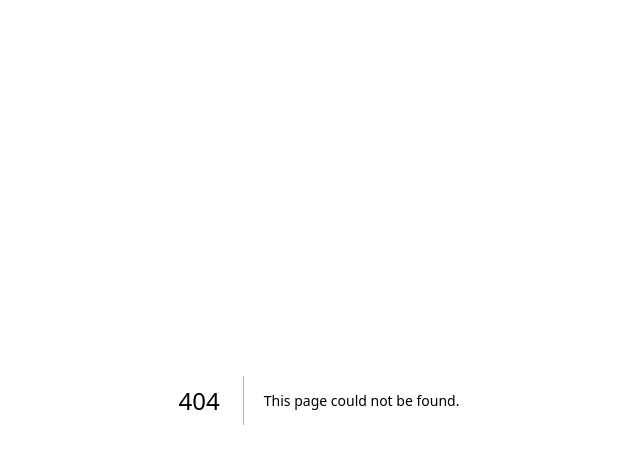
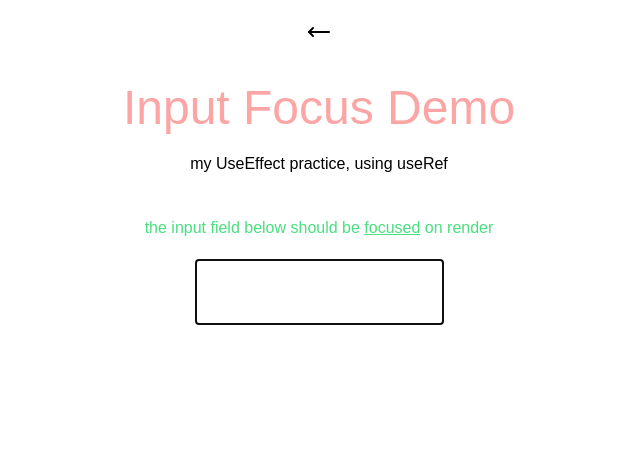
Before and after one commit to Timbobeek/ui_components, a Next.js app: page /inputFocus in a window 1280 px wide. Before the commit this address had no page. Shown: the top 464 px of the page, without its empty margins (321-961 px from the left). Built offline with nearby package versions, Linux system fonts and the light colour scheme.

Commit message:
input focus ready

```diff
--- /dev/null
+++ b/app/inputFocus/page.tsx
@@ -0,0 +1,29 @@
+"use client";
+
+import Link from "next/link";
+import { useEffect, useRef } from "react";
+import { MoveLeft } from "lucide-react";
+
+export default function NextComponent() {
+  const inputRef = useRef<HTMLInputElement>(null);
+
+  useEffect(() => {
+    if (inputRef.current) {
+      inputRef.current.focus();
+    }
+  }, []);
+
+  return (
+    <div className="flex flex-col items-center justify-center">
+      <Link href="/">
+        <MoveLeft className="m-5" />
+      </Link>
+      <header className="text-5xl text-red-300 mt-5">Input Focus Demo</header>
+      <p className="m-5">my UseEffect practice, using useRef </p>
+      <p className="m-5 text-green-400">
+        the input field below should be <u>focused</u> on render{" "}
+      </p>
+      <input ref={inputRef} className="p-5"></input>
+    </div>
+  );
+}
--- a/app/page.tsx
+++ b/app/page.tsx
@@ -61,6 +61,11 @@ export default function Home() {
             Toggle Message UI
           </button>
         </Link>
+        <Link href="/inputFocus">
+          <button className="bg-red-300 text-black p-7 hover:bg-pink-400">
+            Input Focus Demo
+          </button>
+        </Link>
       </div>
     </div>
   );
--- a/app/vote/page.tsx
+++ b/app/vote/page.tsx
@@ -62,8 +62,8 @@ export default function VoteSystem() {
       <header className="text-5xl text-orange-200 mt-5">Vote</header>
 
       <div className="flex">
-        {titles.map((title) => {
-          return <Voter title={title} />;
+        {titles.map((title, index) => {
+          return <Voter key={index} title={title} />;
         })}
       </div>
     </div>
```
